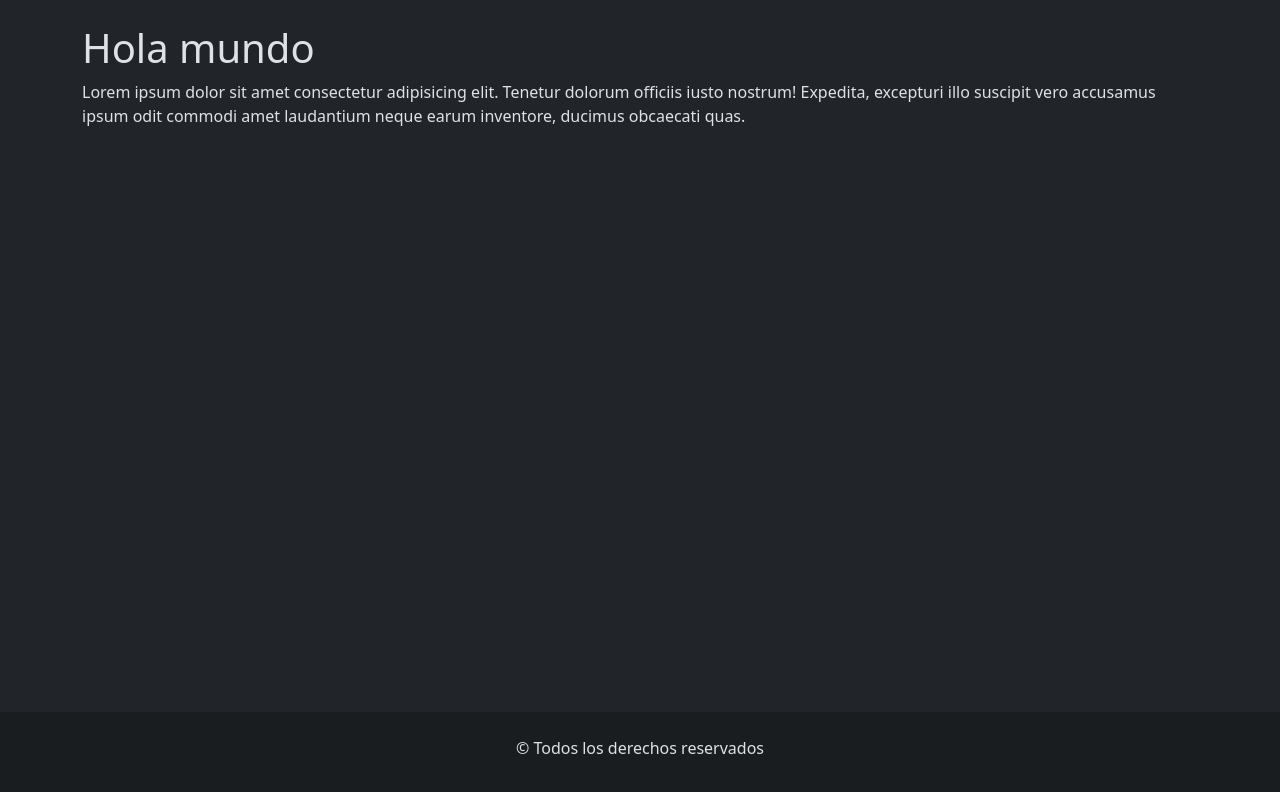
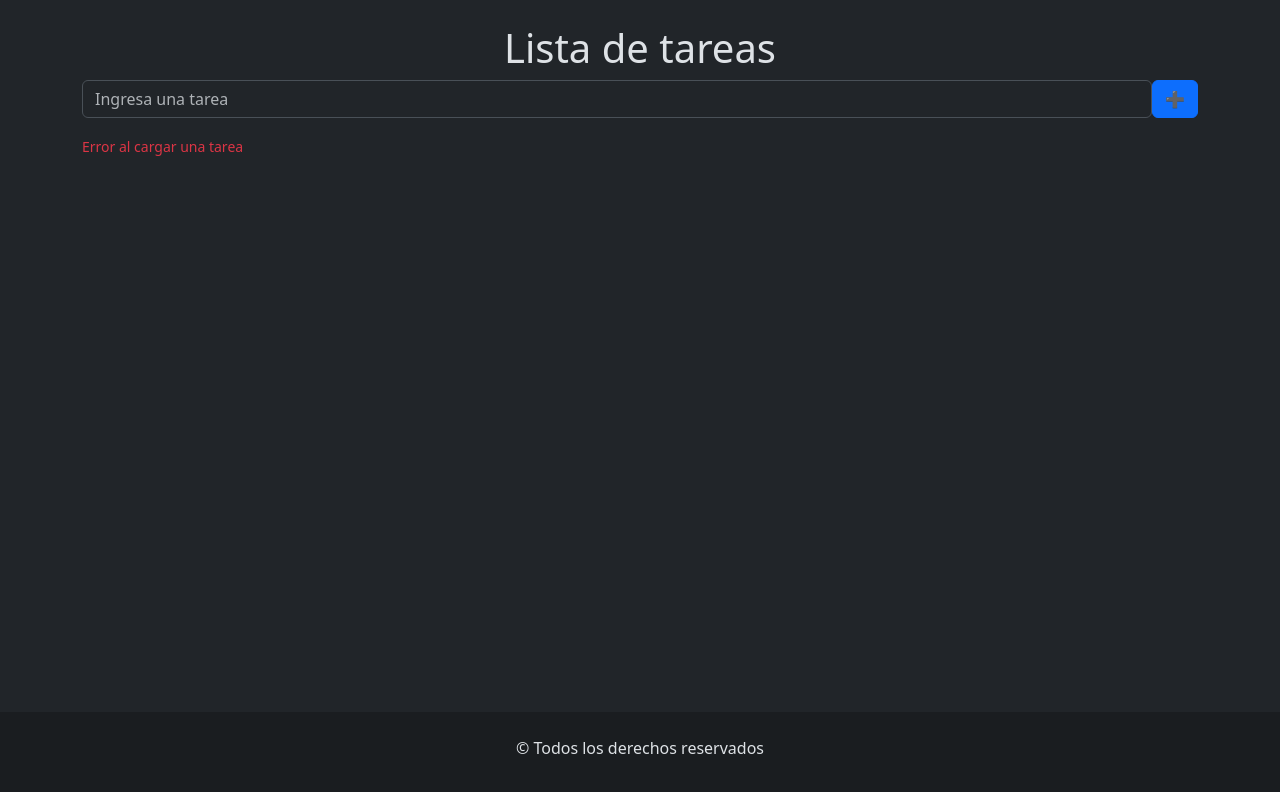
Before and after one commit to rollingcodeschool/listaTareas-c13, a React (Vite) app: page / in a window 1280 px wide. Shown: the top 792 px of the page. Built offline with nearby package versions, Linux system fonts and the light colour scheme.

Commit message:
agregamos la estetica del formulario usando react-boostrap

```diff
--- a/src/App.jsx
+++ b/src/App.jsx
@@ -1,16 +1,12 @@
 import Footer from "./components/Footer";
+import FormularioTarea from "./components/FormularioTarea";
 
 function App() {
   return (
     <>
       <main className="container my-4">
-        <h1>Hola mundo</h1>
-        <p>
-          Lorem ipsum dolor sit amet consectetur adipisicing elit. Tenetur
-          dolorum officiis iusto nostrum! Expedita, excepturi illo suscipit vero
-          accusamus ipsum odit commodi amet laudantium neque earum inventore,
-          ducimus obcaecati quas.
-        </p>
+        <h1 className="text-center">Lista de tareas</h1>
+        <FormularioTarea />
       </main>
       <Footer />
     </>
--- a/src/components/FormularioTarea.jsx
+++ b/src/components/FormularioTarea.jsx
@@ -0,0 +1,24 @@
+import Button from "react-bootstrap/Button";
+import Form from "react-bootstrap/Form";
+
+const FormularioTarea = () => {
+  return (
+    <section>
+      <Form>
+        <Form.Group
+          className="mb-3 d-flex justify-content-between"
+        >
+          <Form.Control type="text" placeholder="Ingresa una tarea" />
+          <Button variant="primary" type="submit">
+            ➕
+          </Button>
+        </Form.Group>
+        <Form.Text className="text-danger">
+          Error al cargar una tarea
+        </Form.Text>
+      </Form>
+    </section>
+  );
+};
+
+export default FormularioTarea;
```
